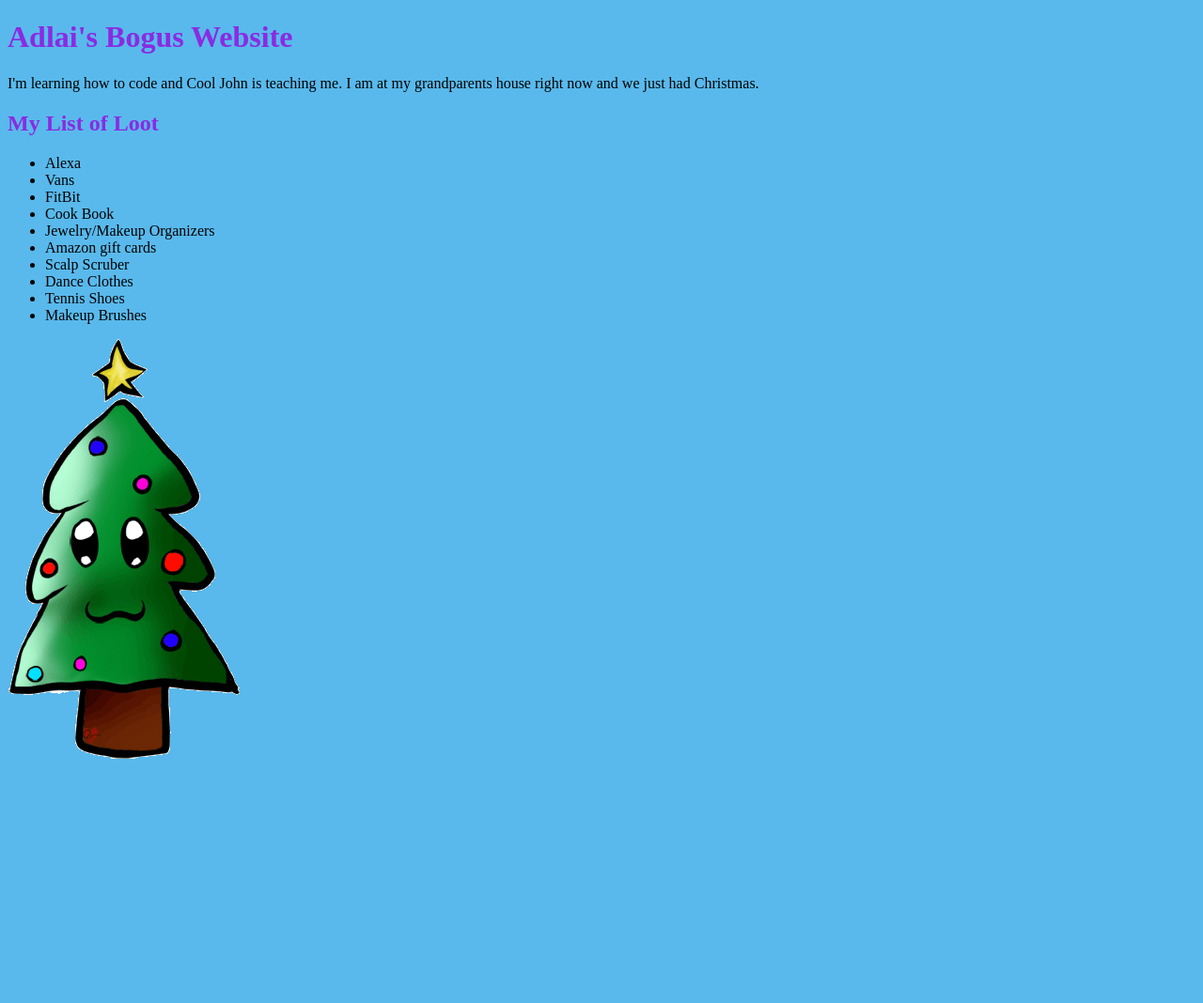
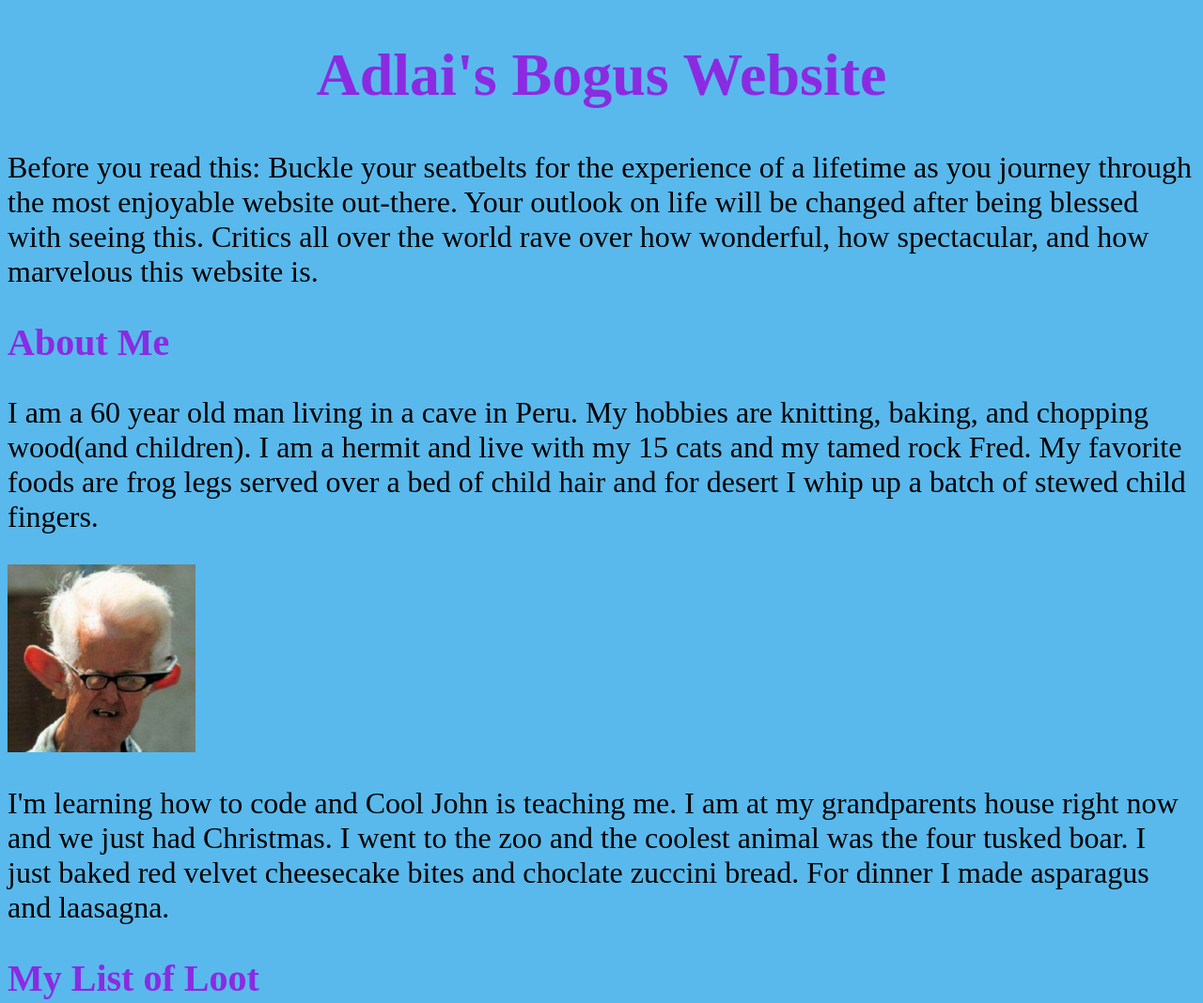
Before and after one commit to JH43051/adlaisBogusWebsite, a plain HTML site: page index.html in a window 1280 px wide. Shown: the top 1068 px of the page at 94% size. Before the commit the page ends 823 px from the top, so only its background shows below. Drawn offline with Linux system fonts and the light colour scheme.

Commit message:
new stuff

```diff
--- a/index.html
+++ b/index.html
@@ -3,16 +3,37 @@
 <head>
 	<meta charset="UTF-8">
 	<title>Adlai's Bogus Website</title>
+	<link rel="stylesheet" href="style.css">
 </head>
-<body style="background-color: #59B9EC">
-	<h1 style="color:blueviolet">Adlai's Bogus Website</h1>
+<body>
 
-	<p style="color: rgb(0, 0, 0)">I'm learning how to code and Cool John is teaching me. I am at my grandparents house right
-	now and we just had Christmas.</p>
+	<h1>Adlai's Bogus Website</h1>
+	<p>
+		Before you read this: Buckle your seatbelts for the experience of a lifetime as you journey through the most enjoyable website out-there.
+		Your outlook on life will be changed after being blessed with seeing this. Critics all over the world rave over how wonderful, how
+		spectacular, and how marvelous this website is.
+ 	</p>
 
-	<h2 style="color: blueviolet ">My List of Loot</h2>
+	<h2>About Me</h2>
 
-	<ul style="color: #000000">
+	<p>
+		I am a 60 year old man living in a cave in Peru. My hobbies are knitting, baking, and chopping wood(and children). I am a hermit
+		and live with my 15 cats and my tamed rock Fred. My favorite foods are frog legs served over a bed of child hair and for desert
+		I whip up a batch of stewed child fingers.
+	</p>
+
+	<img style="width:200px" src="images/oldman.jpg">
+
+	<p>
+		I'm learning how to code and Cool John is teaching me. I am at my grandparents house right
+		now and we just had Christmas. I went to the zoo and the coolest animal was the four tusked boar. I just baked red velvet
+		cheesecake bites and choclate zuccini bread. For dinner
+		I made asparagus and laasagna.
+	</p>
+
+	<h2>My List of Loot</h2>
+
+	<ul>
 		<li>Alexa</li>
 		<li>Vans</li>
 		<li>FitBit</li>
@@ -25,6 +46,6 @@
 		<li>Makeup Brushes</li>
 	</ul>
 
-	<img src="images/tree.gif">
+
 </body>
 </html>
--- /dev/null
+++ b/style.css
@@ -0,0 +1,21 @@
+body {
+	background-color: #59B9EC;
+}
+
+h1, h2 {
+	color:blueviolet;
+	font-size: 2.5em;
+}
+
+h1 {
+	font-size: 4em;
+	text-align: center;
+}
+
+p {
+	font-size: 2em;
+}
+
+li {
+	font-size: 2em;
+}
```
Also changed, not shown: images/oldman.jpg (added).
